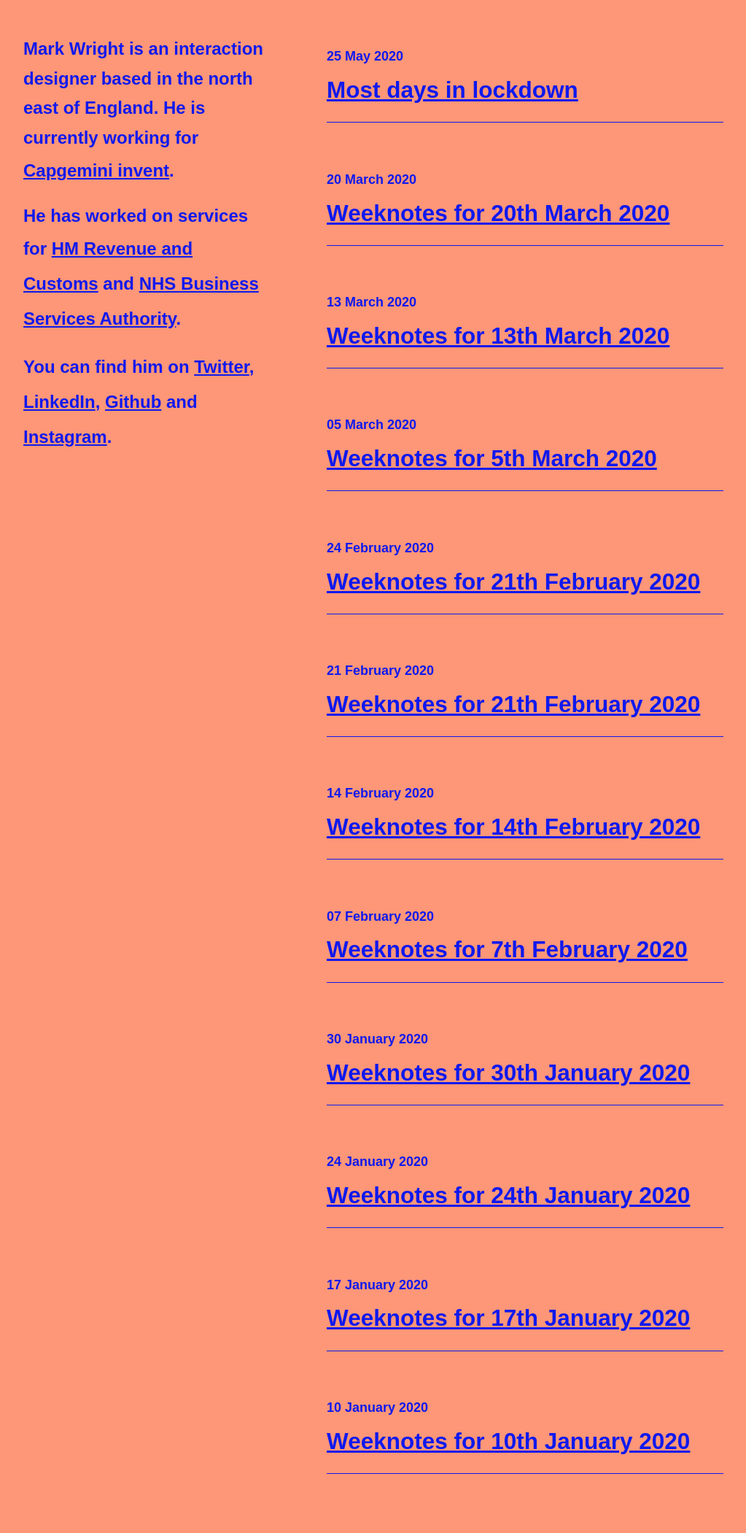
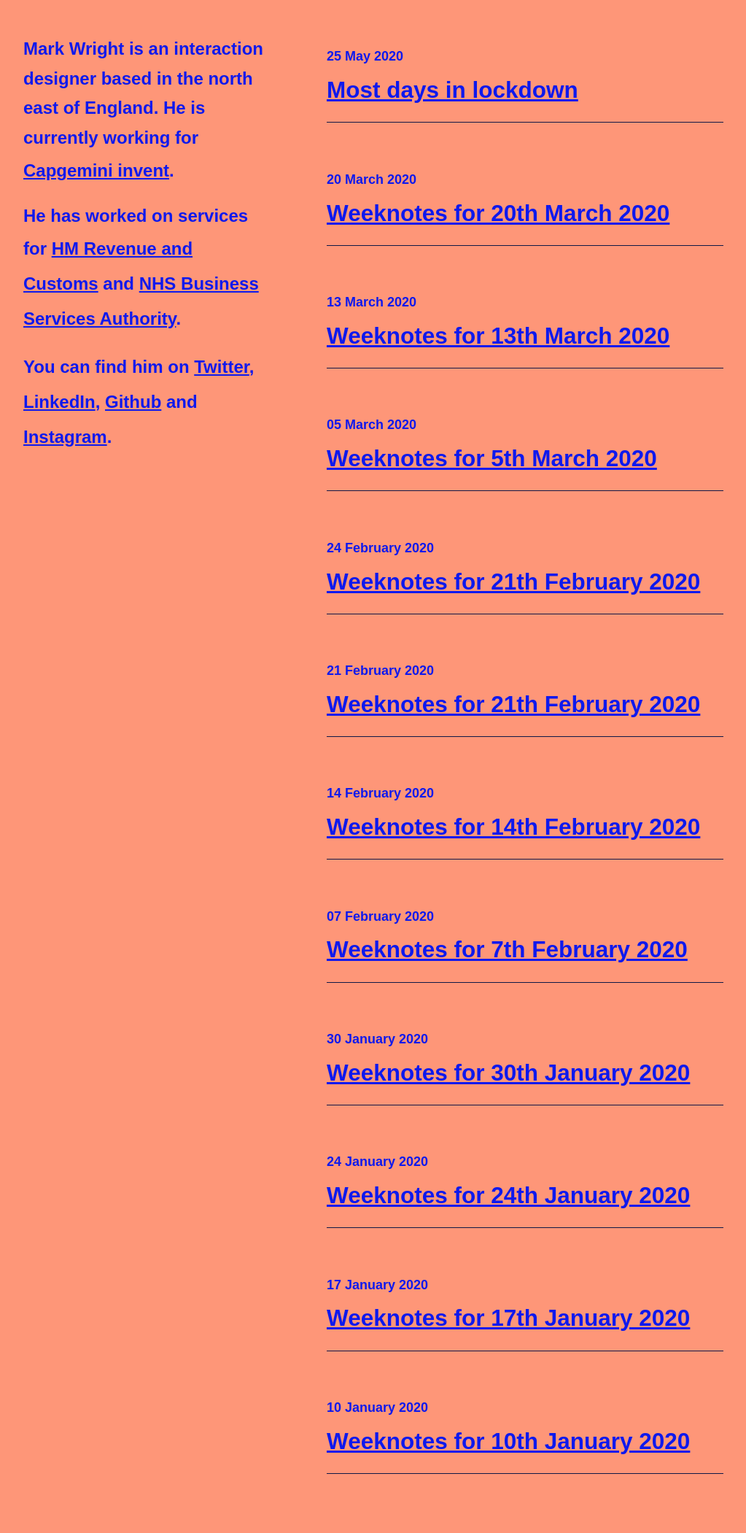
Before and after one commit to mrkwrght/mrkwrghtdotcom, a Jekyll site: the page built from index.html, in a window 1280 px wide. Shown: the whole page at 73% size, without its empty margins (128-1151 px from the left). Built offline with Jekyll 4.4.1, drawn with Linux system fonts in a browser that asks for light colours; some web fonts are replaced; the list of posts is cut into pages by our own code.

Commit message:
Update _site.scss

```diff
--- a/_sass/_site.scss
+++ b/_sass/_site.scss
@@ -90,8 +90,8 @@
       &:focus {
         text-decoration: none;
         text-decoration: none;
-        border-bottom: 1px solid #0e19ed;
-        box-shadow: inset 0 -2px 0 #0e19ed;
+        border-bottom: 1px solid #0F1847;
+        box-shadow: inset 0 -2px 0 #0F1847;
         color: inherit;
       }
     }
@@ -233,13 +233,13 @@
     padding-top: .5rem;
     padding-bottom: .5rem;
     border: 0;
-    border-bottom: 1px solid #0e19ed;
+    border-bottom: 1px solid #0F1847;
     margin: 1.5rem auto;
     margin-top: 10%;
 
 
     a {
-      color: #0e19ed;
+      color: #0F1847;
       text-decoration: underline;
       line-height: 2;
       color: inherit;
@@ -268,7 +268,7 @@
     }
 
     &-date {
-      color: #0e19ed;
+      color: #0F1847;
       font-size: 1rem;
       margin-bottom: .5rem;
 
@@ -291,11 +291,11 @@
       float: left;
       padding-left: 2%;
       a {
-        color:  #0e19ed;
+        color: #0F1847;
 
         &:hover,
         &:focus {
-          color: #0e19ed;
+          color: #0F1847;
           text-decoration: none;
         }
       }
@@ -305,10 +305,10 @@
       float: right;
       padding-right: 2%;
       a {
-        color: #0e19ed;
+        color: #0F1847;
 
         &:hover {
-          color: #0e19ed;
+          color: #0F1847;
           text-decoration: none;
         }
       }
```
